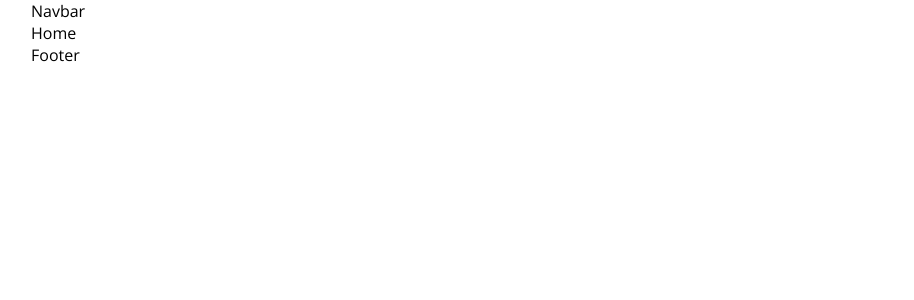
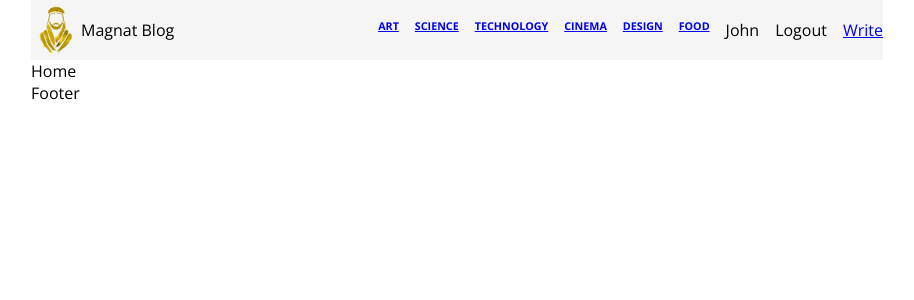
Before and after one commit to aramaramyan/blog-app, a React (Create React App) app in the folder client/: page / in a window 1280 px wide. Shown: the top 300 px of the page, without its empty margins (183-1097 px from the left). Built offline with nearby package versions, Linux system fonts and the light colour scheme.

Commit message:
feat: add Header component initial styles

```diff
--- a/client/package.json
+++ b/client/package.json
@@ -5,6 +5,7 @@
   "dependencies": {
     "@emotion/react": "^11.10.4",
     "@emotion/styled": "^11.10.4",
+    "@mui/icons-material": "^5.10.6",
     "@mui/material": "^5.10.7",
     "@mui/styles": "^5.10.7",
     "@testing-library/jest-dom": "^5.16.4",
--- a/client/src/components/Navbar.jsx
+++ b/client/src/components/Navbar.jsx
@@ -1,8 +1,65 @@
 import React from "react";
+import { makeStyles } from "@mui/styles";
+import { Link } from "react-router-dom";
+import { Stack } from "@mui/material";
+import logo from "./../img/MAGNAT DESIGN-min.PNG";
+
+const useStyles = makeStyles({
+  navbarWrapper: {
+    display: "flex",
+    justifyContent: "space-between",
+    alignItems: "center",
+    width: "100%",
+    height: 60,
+    backgroundColor: "whitesmoke",
+  },
+  logoWrapper: {
+    display: "flex",
+    justifyContent: "center",
+    alignItems: "center",
+    height: 60,
+  },
+  logo: {
+    width: 50,
+    height: 50,
+  },
+});
 
 const Navbar = () => {
+  const classes = useStyles();
+
   return (
-    <div>Navbar</div>
+    <div className={classes.navbarWrapper}>
+      <div className={classes.logoWrapper}>
+        <img src={logo} alt="Magnat Logo" className={classes.logo} />
+        <span>Magnat Blog</span>
+      </div>
+      <Stack direction="row" spacing={2}>
+        <Link to="/?cat=art">
+          <h6>ART</h6>
+        </Link>
+        <Link to="/?cat=science">
+          <h6>SCIENCE</h6>
+        </Link>
+        <Link to="/?cat=technology">
+          <h6>TECHNOLOGY</h6>
+        </Link>
+        <Link to="/?cat=cinema">
+          <h6>CINEMA</h6>
+        </Link>
+        <Link to="/?cat=design">
+          <h6>DESIGN</h6>
+        </Link>
+        <Link to="/?cat=food">
+          <h6>FOOD</h6>
+        </Link>
+        <span>John</span>
+        <span>Logout</span>
+        <span>
+          <Link to="/write">Write</Link>
+        </span>
+      </Stack>
+    </div>
   );
 };
 
```
Also changed, not shown: client/src/img/MAGNAT DESIGN-min.PNG (added), 1 other file (tests, documents, lock files or other folders).
